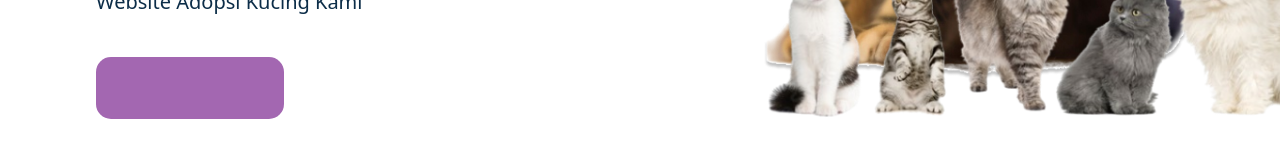
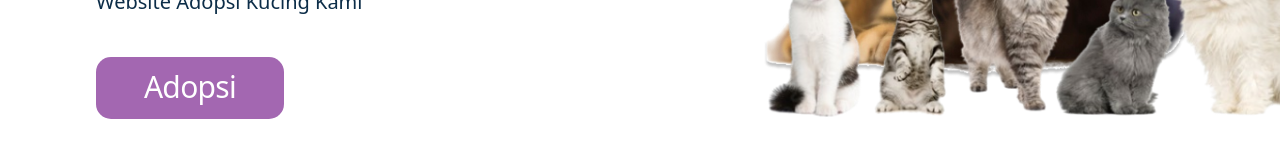
Before and after one commit to SiSka28Aulia/Rarasati-FrontEnd, a React (Vite) app in the folder Paws-Connect/: page / in a window 1280 px wide. Shown: the part 582-742 px from the top of the page. Built offline with nearby package versions, Linux system fonts and the light colour scheme; sample sign-in values are in the browser's storage; some icons are missing; a web font is replaced by a local one.

Commit message:
style : use children

```diff
--- a/Paws-Connect/src/Components/Button.jsx
+++ b/Paws-Connect/src/Components/Button.jsx
@@ -1,13 +1,11 @@
 import React, { useState } from "react";
 
-const Button = (props) => {
-  // const [more, setMore] = useState("Selengkapnya");
-  // const [adopt, setAdopt] = useState("Adopsi");
+const Button = ({ children }) => {
   return (
     <>
       <div className="flex w-[188px] h-[62px] items-center justify-center gap-[10px] p-[10px] relative bg-primary rounded-[15px]">
         <button className="relative w-fit mt-[-2.50px] mb-[-0.50px]  font-Satoshi-Regular text-3xl  text-white tracking-[-0.69px] leading-[34px] whitespace-nowrap">
-          {props.button}
+          {children}
         </button>
       </div>
     </>
```
